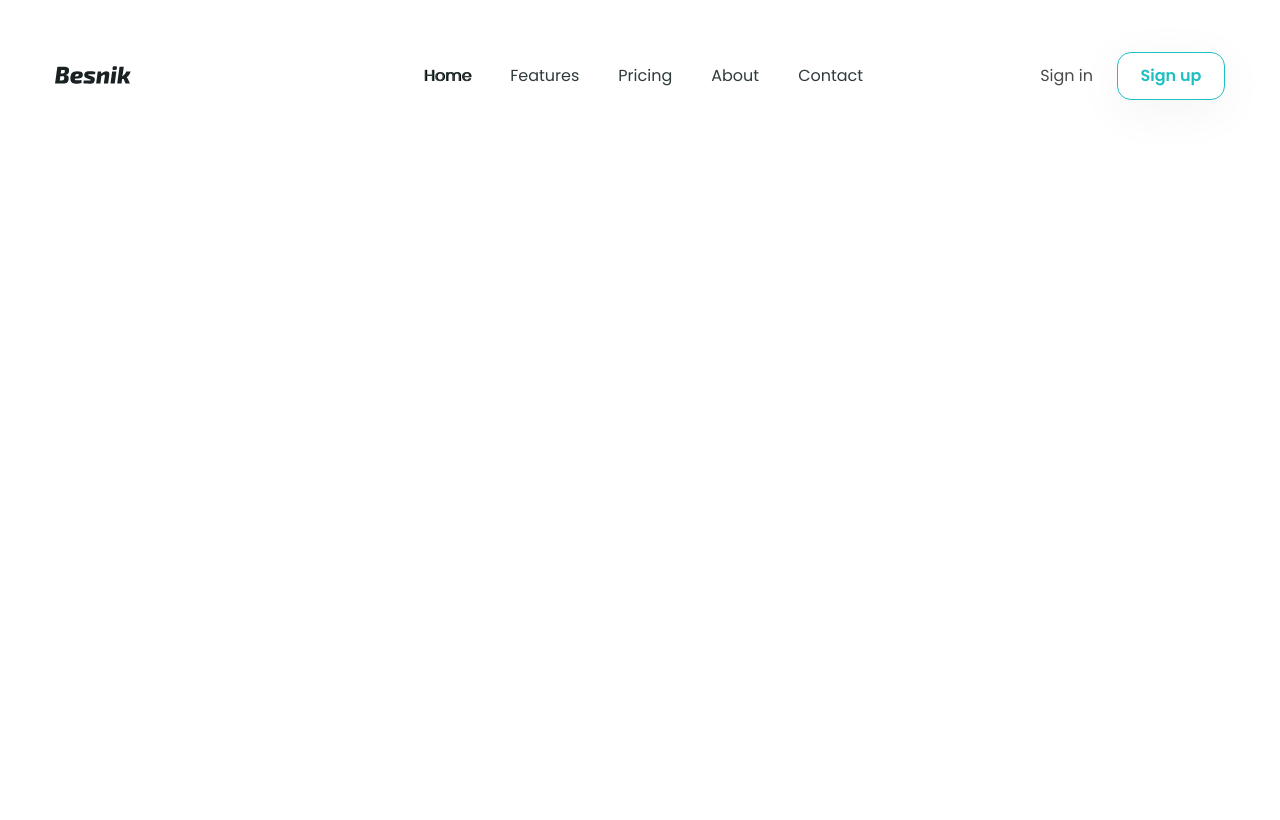
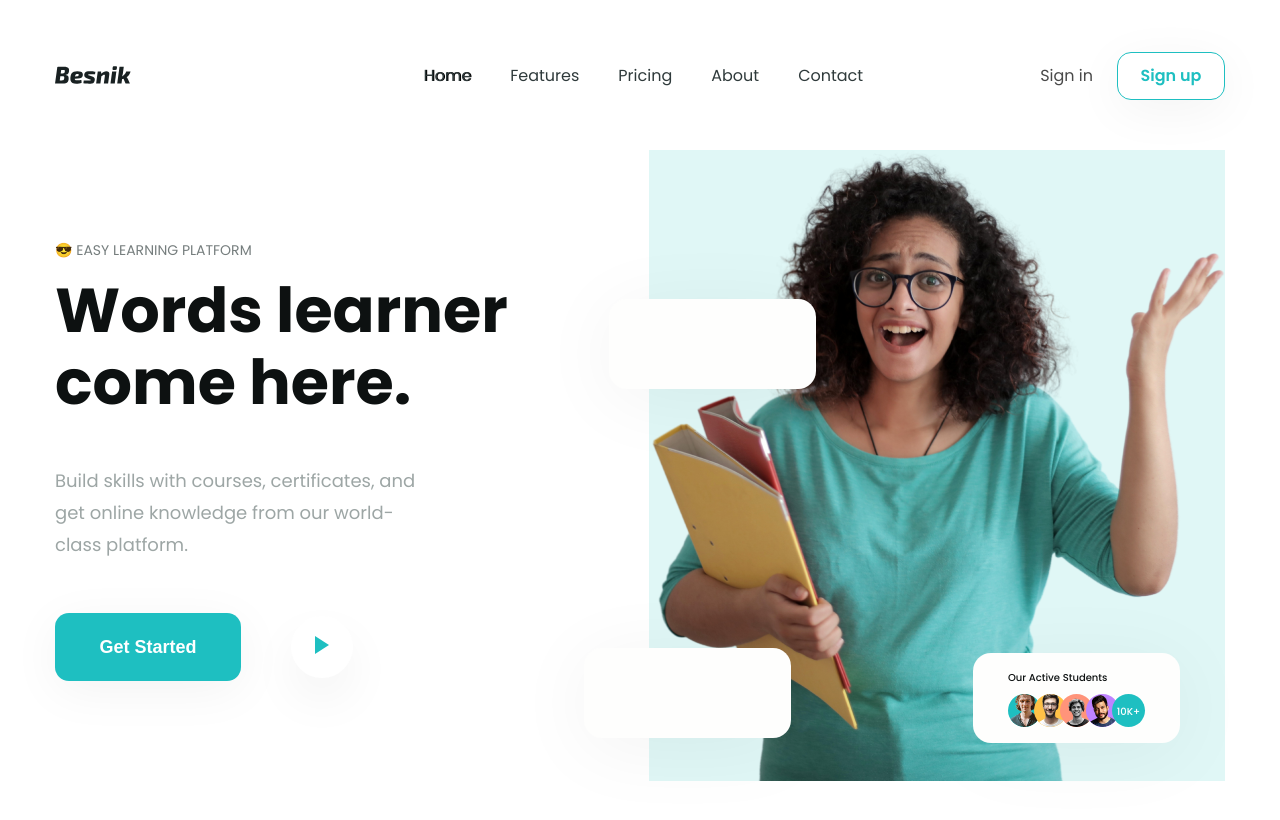
Before and after one commit to TranVuHoang/htmlcss-project-02b, a plain HTML site: page index.html in a window 1280 px wide. Shown: the top 820 px of the page. Drawn offline with Linux system fonts and the light colour scheme.

Commit message:
Create hero section

```diff
--- a/assets/css/style.css
+++ b/assets/css/style.css
@@ -55,6 +55,7 @@ li {
   flex-shrink: 0;
   border-radius: 14px;
   background: #1ebfc1;
+  padding: 0;
   box-shadow: 0px 10px 50px 0px rgba(0, 0, 0, 0.05);
   color: #fff;
   text-align: center;
@@ -66,13 +67,14 @@ li {
 # Header styling
 ------------------------------------- */
 .header {
-  padding: 52px 0 8px;
+  padding: 52px 0 10px;
 }
 
 .header__fixed {
   position: sticky;
-  top: -44px;
+  top: -42px;
   z-index: 1000;
+  background: #fff;
 }
 
 .header__body {
@@ -134,3 +136,161 @@ li {
   background: #1ebfc1;
   color: #fff;
 }
+
+/*-------------------------------------
+# Hero section styling
+-------------------------------------*/
+.hero {
+  padding: 40px 0 79px;
+}
+
+.hero__body {
+  display: flex;
+  gap: 136px;
+}
+
+.hero__content {
+  width: 458px;
+}
+
+.hero__title {
+  margin-top: 93px;
+  color: #767e7e;
+  font-size: 1.4rem;
+  font-weight: 400;
+}
+
+.hero__heading {
+  margin-top: 18px;
+  color: #0d1111;
+  font-size: 6.2rem;
+  font-weight: 700;
+  line-height: 1.16; /* 116.129% */
+}
+
+.hero__desc {
+  margin-top: 46px;
+  width: 374px;
+  color: #9da6a5;
+  font-size: 1.8rem;
+  font-weight: 400;
+  line-height: 1.78; /* 177.778% */
+}
+
+.hero__cta {
+  margin-top: 52px;
+  display: flex;
+  align-items: center;
+  gap: 50px;
+}
+
+.hero__started {
+  border: none;
+  cursor: pointer;
+}
+
+.hero__play {
+  width: 62px;
+  height: 62px;
+  border-radius: 62px;
+  background: #fff;
+  box-shadow: 0px 22px 50px 0px rgba(0, 0, 0, 0.05);
+  border: none;
+  color: #1ebfc1;
+  cursor: pointer;
+}
+
+.hero__media {
+  position: relative;
+}
+
+.hero__img {
+  width: 576px;
+  height: 631px;
+  flex-shrink: 0;
+  background: #e0f7f6;
+  object-fit: cover;
+}
+
+.hero__summary {
+  position: absolute;
+  flex-shrink: 0;
+  border-radius: 18px;
+  background: #fefefd;
+  box-shadow: 0px 10px 80px 0px rgba(0, 0, 0, 0.05);
+  width: 207px;
+  height: 90px
+}
+
+.hero__sm1 {
+  top: 149px;
+  left: -40px;
+}
+
+.hero__sm2 {
+  bottom: 46px;
+  left: -65px;
+}
+
+.hero__sm3 {
+  width: 207px;
+  min-width: 207px;
+  padding: 17px 35px;
+  bottom: 41px;
+  right: 45px;
+  display: flex;
+  flex-direction: column;
+  gap: 8px;
+}
+
+.hero__summary-students {
+  color: #0d1111;
+  font-size: 1rem;
+  font-weight: 500;
+  line-height: normal;
+}
+
+.hero__list-image {
+  display: flex;
+  margin-left: 7px;
+}
+
+.hero__item-img,
+.hero__number {
+  display: inline-block;
+  width: 33px;
+  height: 33px;
+  border-radius: 50%;
+  object-fit: cover;
+}
+
+.hero__item-img {
+  margin-left: -7px;
+}
+
+.hero__number {
+  background: #1ebfc1;
+  border-radius: 100%;
+  line-height: 35px;
+  text-align: center;
+  color: #fff;
+  font-size: 1rem;
+  font-weight: 500;
+  flex-shrink: 1;
+}
+
+.hero__student-1 {
+  background: #1ebfc1;
+}
+
+.hero__student-2 {
+  background: #ffc147;
+}
+
+.hero__student-3 {
+  background: #ff947a;
+}
+
+.hero__student-4 {
+  background: #bf83ff;
+}
--- a/index.html
+++ b/index.html
@@ -178,6 +178,80 @@
     </header>
     <!-- EndHeader -->
 
+    <!-- Hero section -->
+    <section class="hero">
+      <div class="container">
+        <div class="hero__body">
+          <!-- Hero content -->
+          <div class="hero__content">
+            <p class="hero__title">😎 EASY LEARNING PLATFORM</p>
+            <h1 class="hero__heading">Words learner come here.</h1>
+            <p class="hero__desc">
+              Build skills with courses, certificates, and get online knowledge
+              from our world-class platform.
+            </p>
+
+            <div class="hero__cta">
+              <button class="btn hero__started">Get Started</button>
+              <button class="hero__play">
+                <svg
+                  width="14"
+                  height="18"
+                  viewBox="0 0 14 18"
+                  fill="none"
+                  xmlns="http://www.w3.org/2000/svg"
+                >
+                  <path d="M14 9L0 0V18L14 9Z" fill="currentColor" />
+                </svg>
+              </button>
+            </div>
+          </div>
+
+          <!-- Hero media -->
+          <div class="hero__media">
+            <figure class="hero__images">
+              <img
+                class="hero__img"
+                src="./assets/images/hero__img.png"
+                alt="Words learner come here."
+              />
+            </figure>
+
+            <div class="hero__summary hero__sm1"></div>
+
+            <div class="hero__summary hero__sm2"></div>
+
+            <!-- hero 3 -->
+            <div class="hero__summary hero__sm3">
+              <h3 class="hero__summary-students">Our Active Students</h3>
+              <div class="hero__list-image">
+                <img
+                  src="./assets/images/student-1.png"
+                  alt="student-1"
+                  class="hero__item-img hero__student-1"
+                />
+                <img
+                  src="./assets/images/student-2.png"
+                  alt="student-2"
+                  class="hero__item-img hero__student-2"
+                />
+                <img
+                  src="./assets/images/student-3.png"
+                  alt="student-3"
+                  class="hero__item-img hero__student-3"
+                />
+                <img
+                  src="./assets/images/student-4.png"
+                  alt="student-4"
+                  class="hero__item-img hero__student-4"
+                />
+                <span class="hero__item-img hero__number">10K+</span>
+              </div>
+            </div>
+          </div>
+        </div>
+      </div>
+    </section>
     <main></main>
 
     <!-- Footer -->
```
Also changed, not shown: assets/images/hero__img.png (added), assets/images/honey-ngoan.png (added), assets/images/honey.png (added), assets/images/student-1.png (added), assets/images/student-2.png (added), assets/images/student-3.png (added), assets/images/student-4.png (added).
